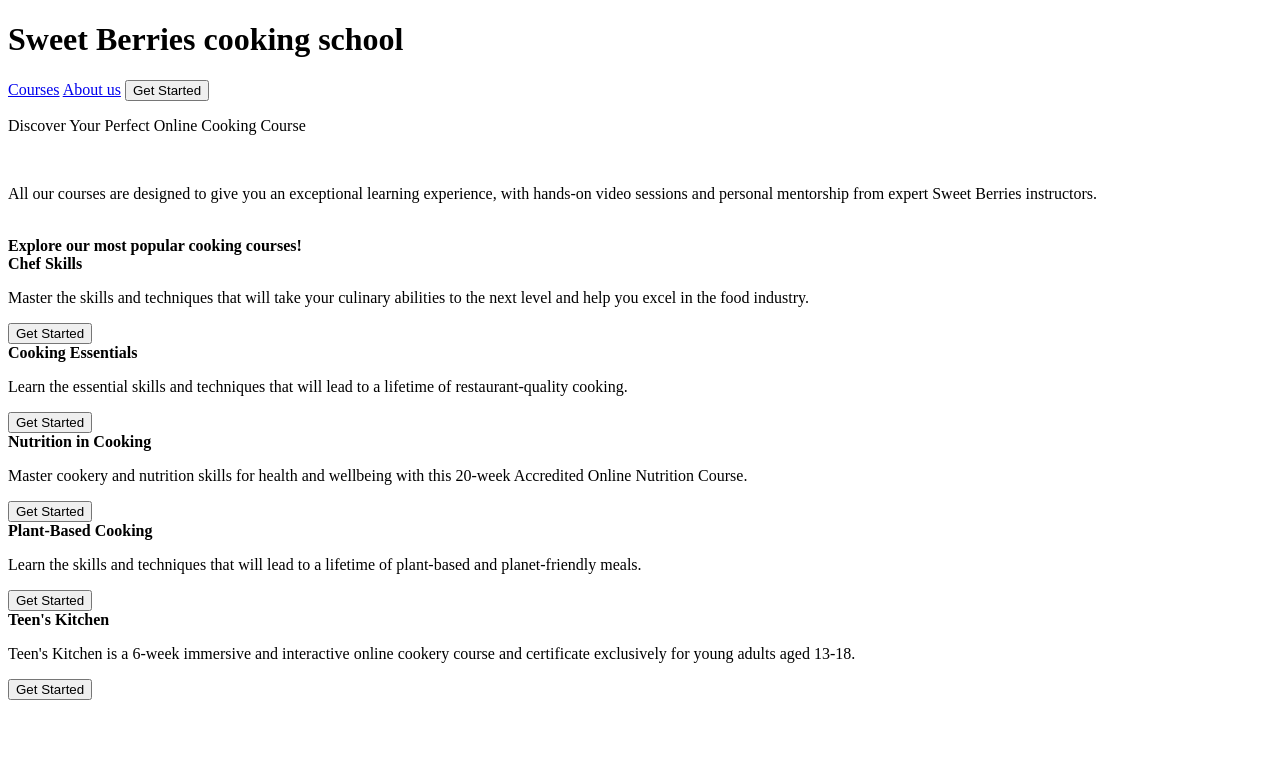
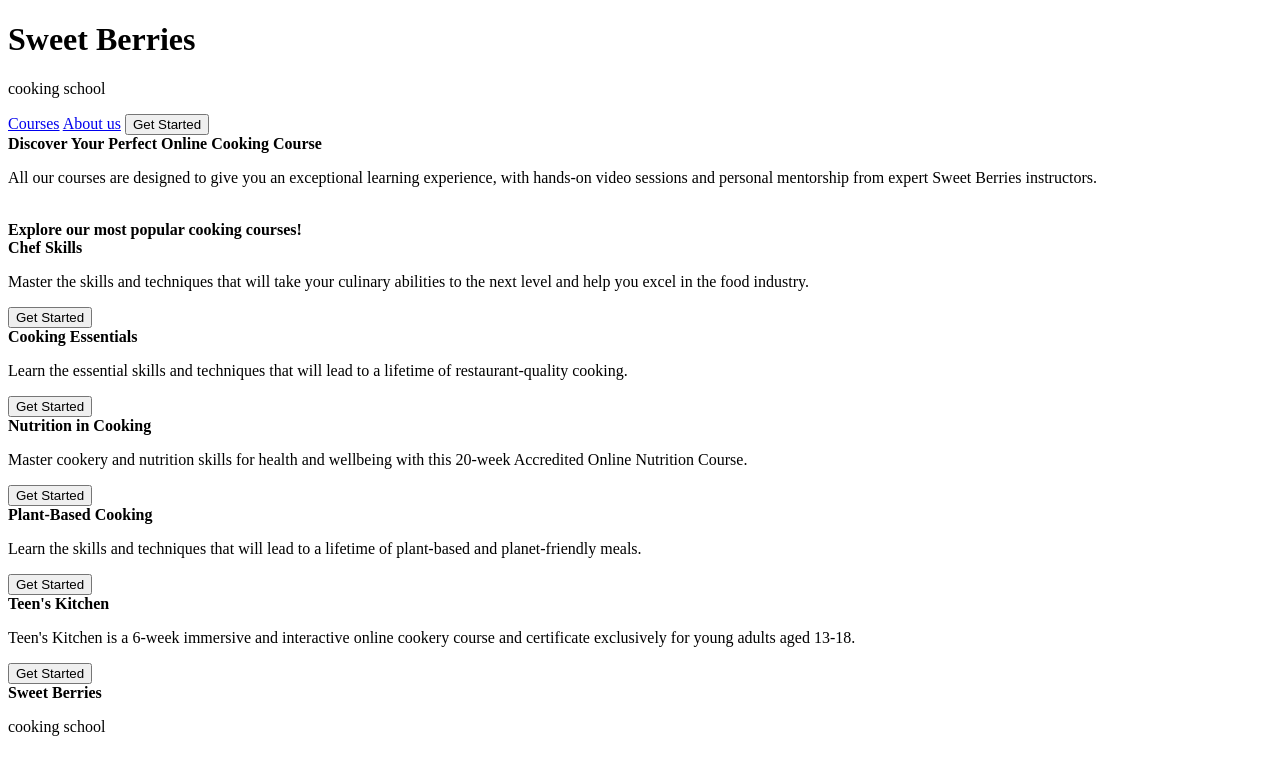
Before and after one commit to Amsav23/Sweet-Berries-Project, a plain HTML site: page index.html in a window 1280 px wide. Drawn offline with Linux system fonts and the light colour scheme.

Commit message:
index and css
Updated some code in html. Started coding root selectors in css.

```diff
--- a/index.html
+++ b/index.html
@@ -10,7 +10,8 @@
  <div class="container">
     <!--header-->
     <header>
-        <h1>Sweet Berries cooking school</h1>
+        <h1>Sweet Berries</h1>
+        <p>cooking school</p>
         <nav>
             <a href="index.html">Courses</a>
             <a href="about.html">About us</a>
@@ -23,7 +24,7 @@
         <div class="banner_content">
             <div class="banner_left">
                 <div class="banner_text">
-                    <p>Discover Your Perfect Online Cooking Course</p><br>
+                    <strong>Discover Your Perfect Online Cooking Course</strong><br>
                     <p>All our courses are designed to give you an exceptional learning experience, with hands-on video sessions and personal mentorship from expert Sweet Berries instructors.</p>
                 </div>
             </div>
@@ -92,6 +93,14 @@
         </div>
     </div>
 
+    <!--footer-->
+    <footer>
+        <div class="footer_text">
+            <strong>Sweet Berries</strong><br>
+            <p>cooking school</p>
+        </div>
+    </footer>
+
  </div>
 
 </body>
--- a/style.css
+++ b/style.css
@@ -0,0 +1,10 @@
+:root{
+    --light-beige: #F5F3EF;
+    --white: #FFFFFF;
+    --mustard-yellow: #FEBD2F;
+    --black: #000000;
+    --dark-grey: #646464;
+    --light-grey: #DCDCDC;
+
+
+}
```
